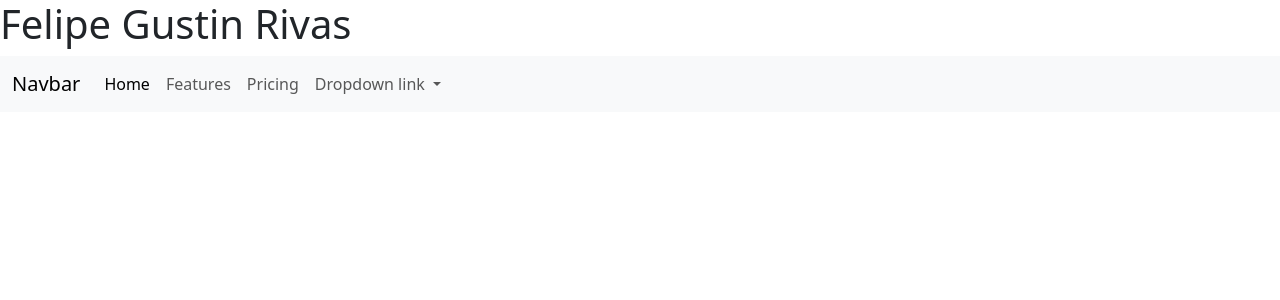
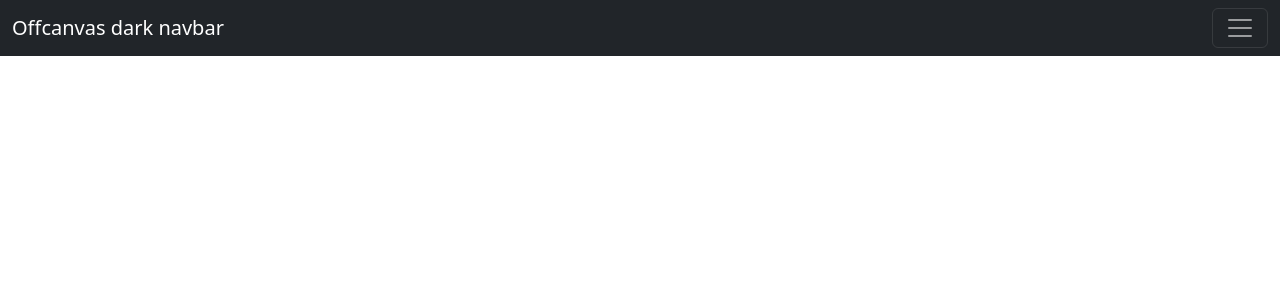
Before and after one commit to felipegustinr/AngularEjemplo, an Angular app in the folder ejemplo-cl/: page / in a window 1280 px wide. Shown: the top 300 px of the page. Built offline with nearby package versions, Linux system fonts and the light colour scheme.

Commit message:
Update app.component.html

```diff
--- a/ejemplo-cl/src/app/app.component.html
+++ b/ejemplo-cl/src/app/app.component.html
@@ -1,31 +1,41 @@
-<nav class="navbar navbar-expand-lg bg-body-tertiary">
+<nav class="navbar navbar-dark bg-dark fixed-top">
   <div class="container-fluid">
-    <a class="navbar-brand" href="#">Navbar</a>
-    <button class="navbar-toggler" type="button" data-bs-toggle="collapse" data-bs-target="#navbarNavDropdown" aria-controls="navbarNavDropdown" aria-expanded="false" aria-label="Toggle navigation">
+    <a class="navbar-brand" href="#">Offcanvas dark navbar</a>
+    <button class="navbar-toggler" type="button" data-bs-toggle="offcanvas" data-bs-target="#offcanvasDarkNavbar" aria-controls="offcanvasDarkNavbar" aria-label="Toggle navigation">
       <span class="navbar-toggler-icon"></span>
     </button>
-    <div class="collapse navbar-collapse" id="navbarNavDropdown">
-      <ul class="navbar-nav">
+    <div class="offcanvas offcanvas-end text-bg-dark" tabindex="-1" id="offcanvasDarkNavbar" aria-labelledby="offcanvasDarkNavbarLabel">
+      <div class="offcanvas-header">
+        <h5 class="offcanvas-title" id="offcanvasDarkNavbarLabel">Dark offcanvas</h5>
+        <button type="button" class="btn-close btn-close-white" data-bs-dismiss="offcanvas" aria-label="Close"></button>
+      </div>
+      <div class="offcanvas-body">
+        <ul class="navbar-nav justify-content-end flex-grow-1 pe-3">
           <li class="nav-item">
             <a class="nav-link active" aria-current="page" href="#">Home</a>
           </li>
           <li class="nav-item">
-          <a class="nav-link" href="#">Features</a>
-        </li>
-        <li class="nav-item">
-          <a class="nav-link" href="#">Pricing</a>
+            <a class="nav-link" href="#">Link</a>
           </li>
           <li class="nav-item dropdown">
             <a class="nav-link dropdown-toggle" href="#" role="button" data-bs-toggle="dropdown" aria-expanded="false">
-            Dropdown link
+              Dropdown
             </a>
-          <ul class="dropdown-menu">
+            <ul class="dropdown-menu dropdown-menu-dark">
               <li><a class="dropdown-item" href="#">Action</a></li>
               <li><a class="dropdown-item" href="#">Another action</a></li>
+              <li>
+                <hr class="dropdown-divider">
+              </li>
               <li><a class="dropdown-item" href="#">Something else here</a></li>
             </ul>
           </li>
         </ul>
+        <form class="d-flex mt-3" role="search">
+          <input class="form-control me-2" type="search" placeholder="Search" aria-label="Search">
+          <button class="btn btn-success" type="submit">Search</button>
+        </form>
+      </div>
     </div>
   </div>
 </nav>
```
Lines whose indentation alone changed are shown as unchanged.
